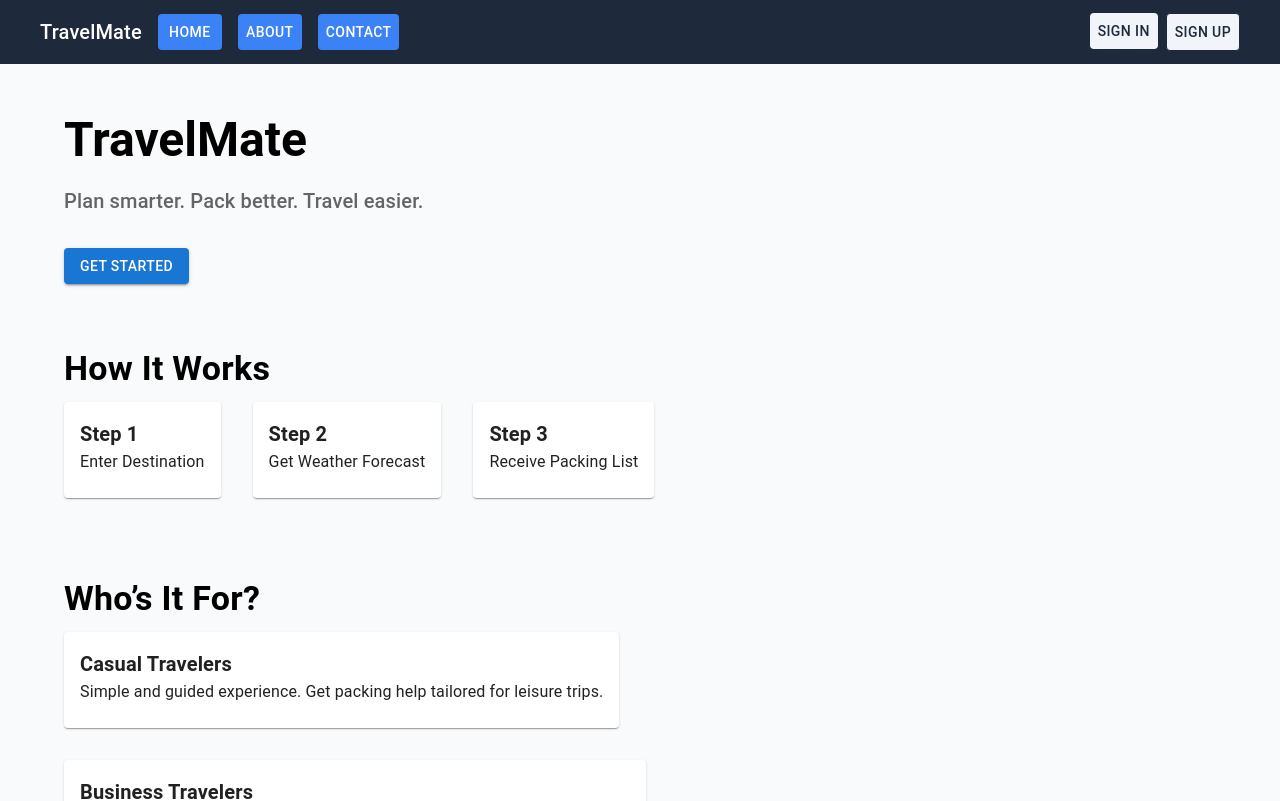
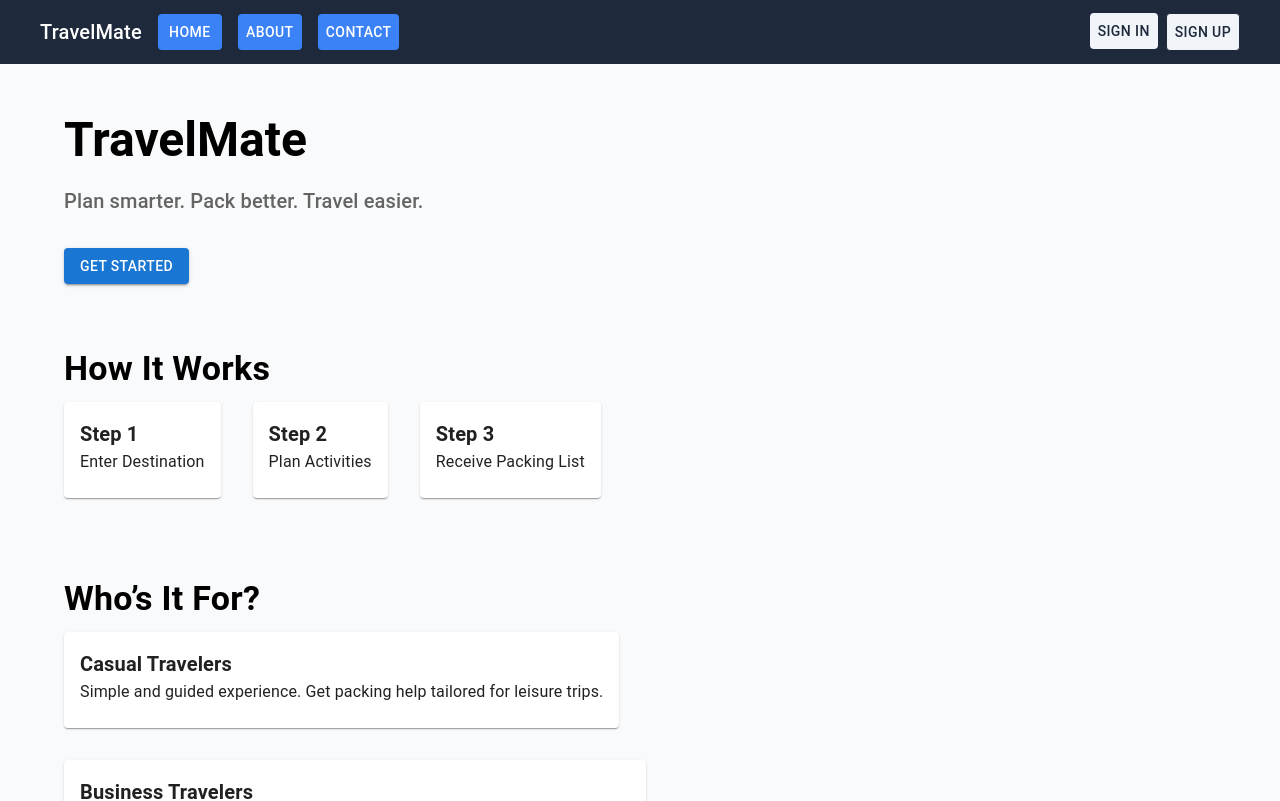
Before and after one commit to abenomran/travel-mate, a Next.js app in the folder frontend/: page / in a window 1280 px wide. Shown: the top 801 px of the page. Built offline with nearby package versions, Linux system fonts and the light colour scheme; no server answers; what @mui/material-nextjs would draw is missing.

Commit message:
Updated steps to be accurate

```diff
--- a/frontend/src/app/page.js
+++ b/frontend/src/app/page.js
@@ -55,8 +55,8 @@ export default function Home() {
         <Grid container spacing={4}>
           {[
             { label: "Enter Destination", path: "/get-started" },
-            { label: "Get Weather Forecast", path: " " },
-            { label: "Receive Packing List", path: "/packing" },
+            { label: "Plan Activities", path: "/get-started" },
+            { label: "Receive Packing List", path: "/get-started" },
           ].map((step, idx) => (
             <Grid item xs={12} sm={4} key={idx}>
               <Link href={step.path} passHref>
```
